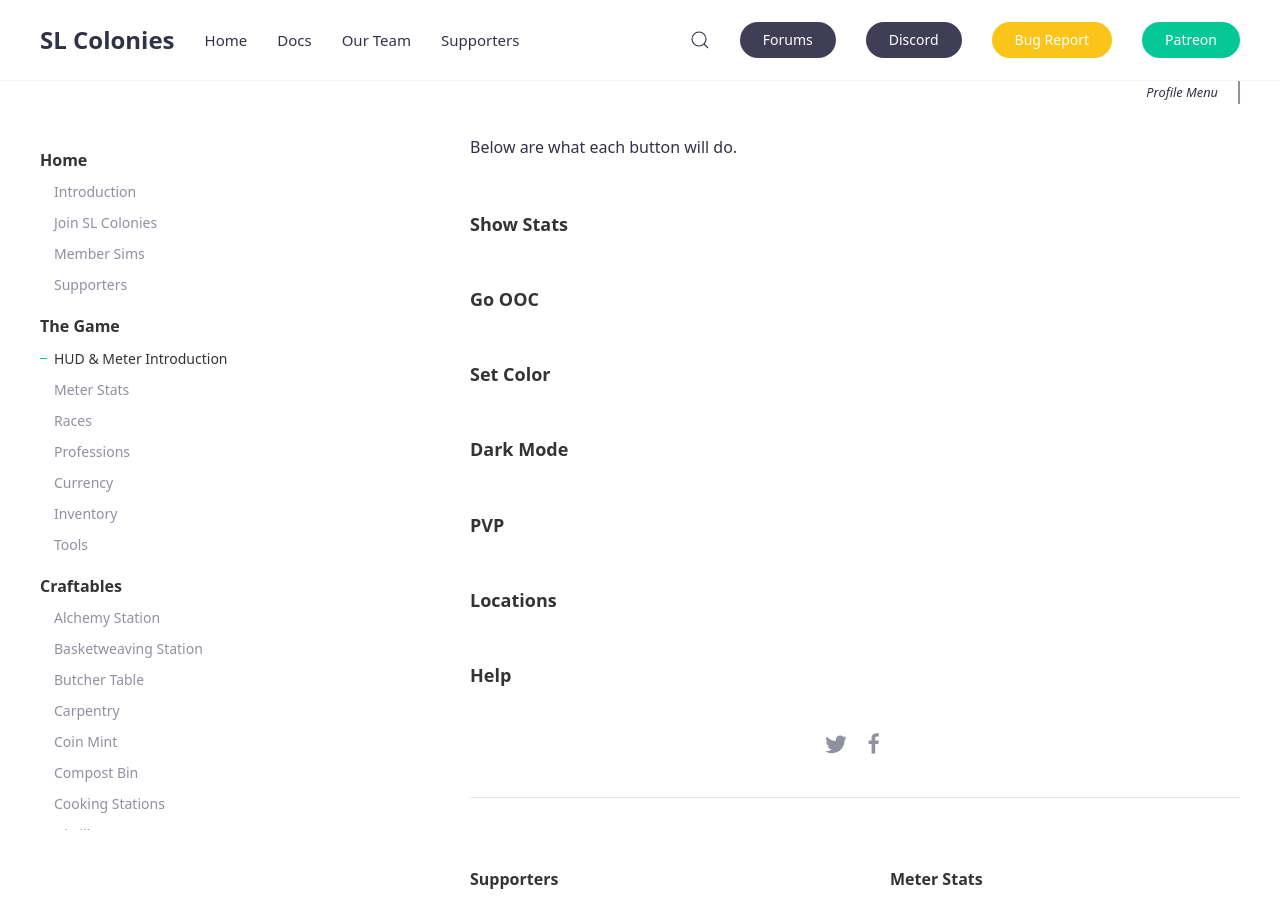
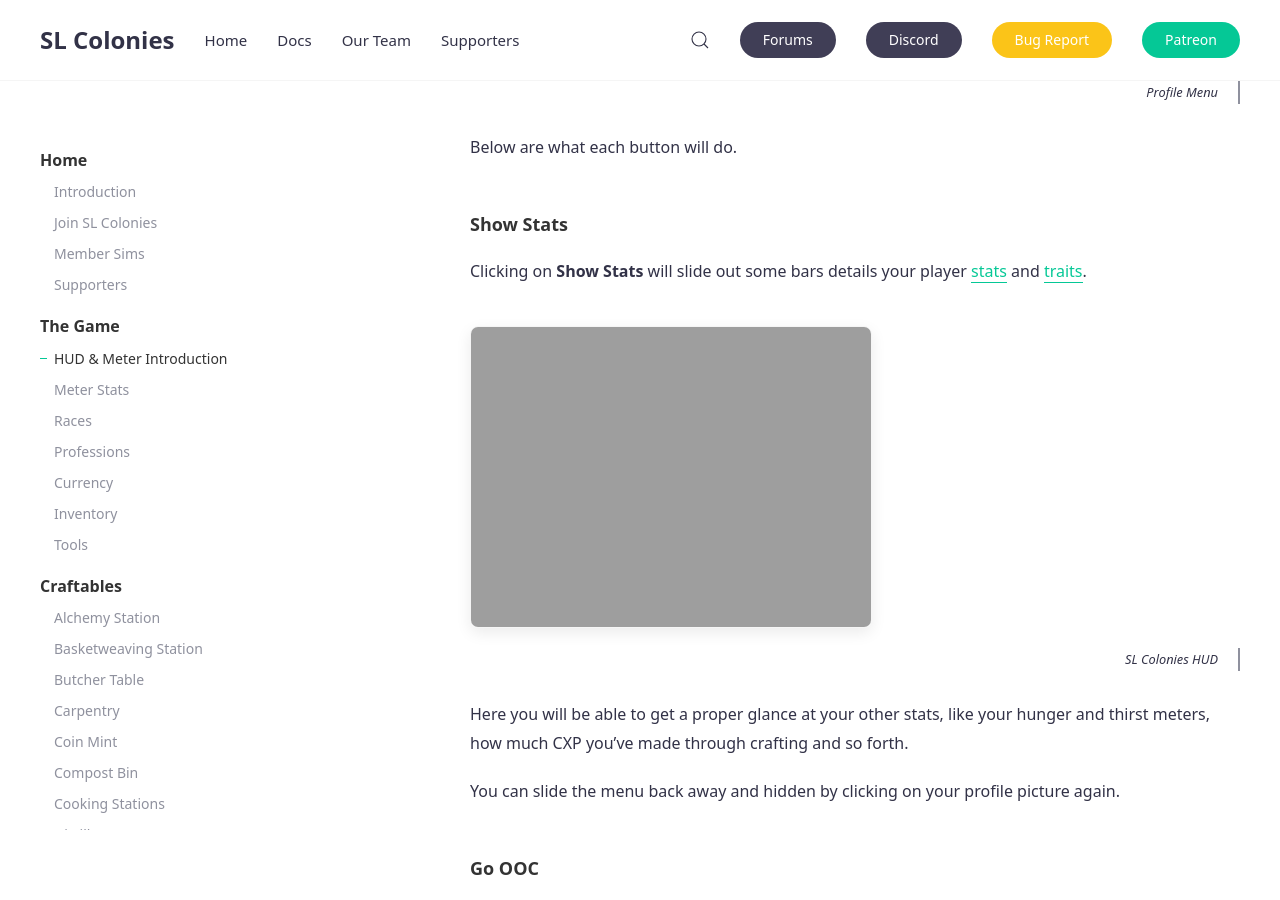
Before and after one commit to SLColonies/Public, a Jekyll site: the page built from _docs/introduction.md, in a window 1280 px wide and 900 px high, scrolled down 2356 px. Built offline with Jekyll 4.4.1, drawn with Linux system fonts in a browser that asks for light colours; comment, search, counter and statistics services are not loaded.

Commit message:
Update introduction.md

```diff
--- a/_docs/introduction.md
+++ b/_docs/introduction.md
@@ -21,14 +21,20 @@
 <iframe width="560" height="315" src="https://www.youtube.com/embed/1AARkfC2xGc" title="YouTube video player" frameborder="0" allow="accelerometer; autoplay; clipboard-write; encrypted-media; gyroscope; picture-in-picture" allowfullscreen></iframe>
 
 ## The Written Documentation
-
 ### Profile Picture
 Clicking on your profile picture, you will be greeted with a menu that looks like the below:
-{% include image.html img="profilemenu.png" alt="SLC HUD" caption="Profile Menu" %}
+{% include image.html img="profilemenu.png" alt="Profile Menu" caption="Profile Menu" %}
 
 Below are what each button will do.
 
 #### Show Stats
+Clicking on **Show Stats** will slide out some bars details your player [stats](https://slcolonies.com/docs/stats/) and [traits](https://slcolonies.com/docs/races/).
+{% include image.html img="hudsnew.png" alt="SLC HUD" caption="SL Colonies HUD" %}
+
+Here you will be able to get a proper glance at your other stats, like your hunger and thirst meters, how much CXP you've made through crafting and so forth.
+
+You can slide the menu back away and hidden by clicking on your profile picture again.
+
 #### Go OOC
 #### Set Color
 #### Dark Mode
```
